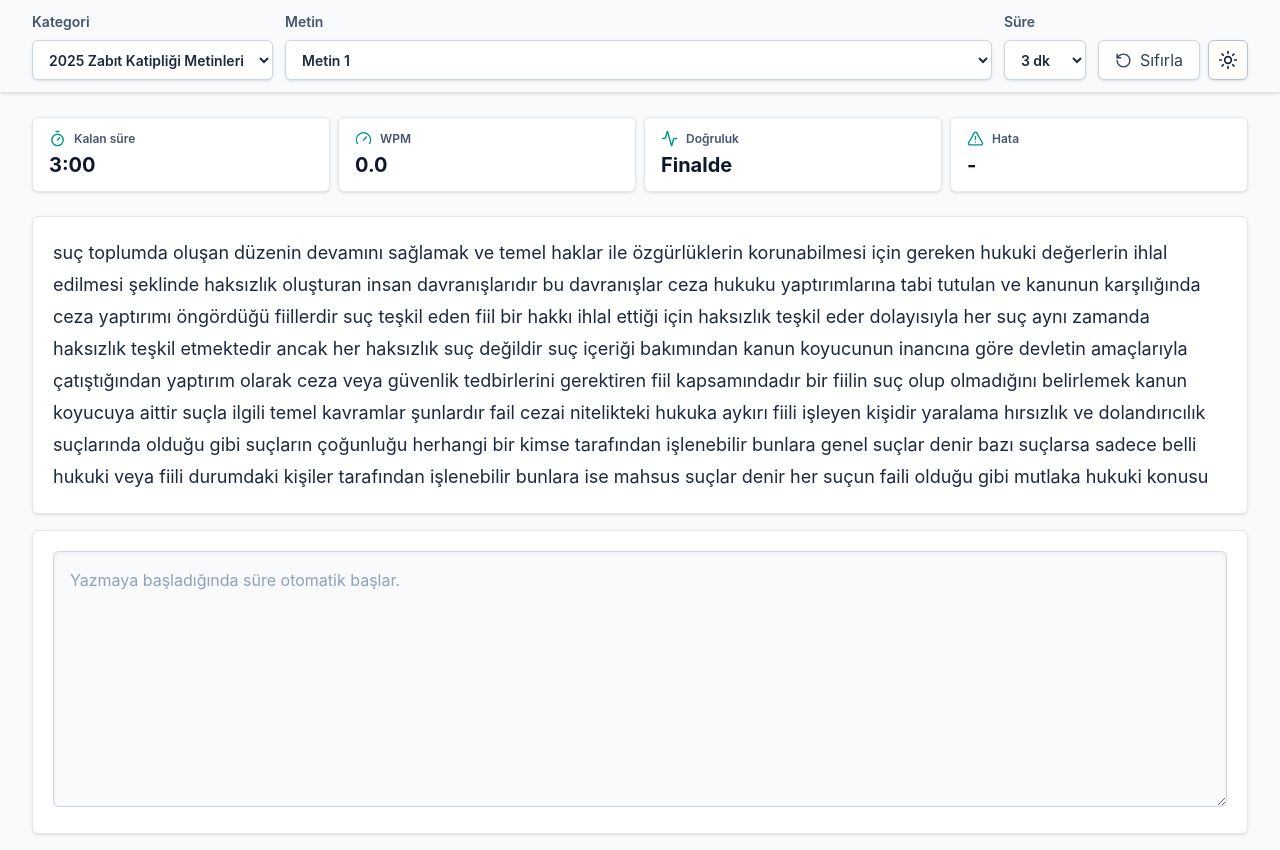
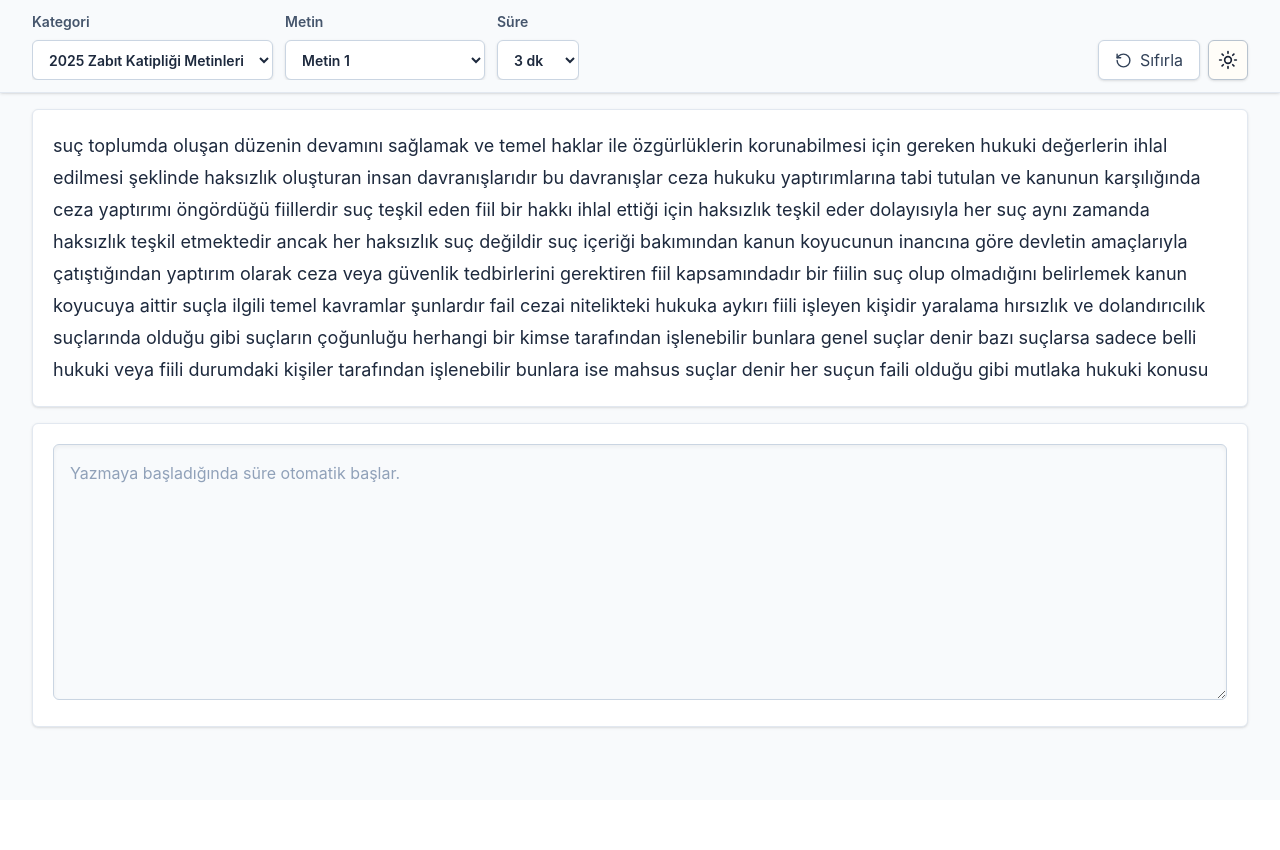
Before and after one commit to pikachutr01/typing, a React (Vite) app: page / in a window 1280 px wide. After the commit the page ends 800 px from the top, so only its background shows below. Built offline with nearby package versions, Linux system fonts and the light colour scheme.

Commit message:
Düzenlemeler

```diff
--- a/src/App.tsx
+++ b/src/App.tsx
@@ -5,7 +5,7 @@ import { SettingsPanel } from './components/SettingsPanel'
 import { TypingWorkspace } from './components/TypingWorkspace'
 import { typingTexts } from './data/texts'
 import type { DurationMinutes, TestStatus } from './types/typing'
-import { calculateGrossWpm, calculateTypingResult } from './utils/calculateMetrics'
+import { calculateTypingResult } from './utils/calculateMetrics'
 import { diffText } from './utils/diffText'
 import { getReachedExpectedText } from './utils/evaluateExamRules'
 import { getTestHistory, saveTestHistory } from './utils/history'
@@ -38,6 +38,7 @@ function App() {
   const [remainingSeconds, setRemainingSeconds] = useState(durationMinutes * 60)
   const [hasSavedResult, setHasSavedResult] = useState(false)
   const [isHistoryModalOpen, setIsHistoryModalOpen] = useState(false)
+  const [isFocused, setIsFocused] = useState(false)
   const inputRef = useRef<HTMLTextAreaElement>(null)
 
   const selectedText = useMemo(
@@ -219,15 +220,18 @@ function App() {
     }
   }, [status, result, selectedTextId, durationMinutes, hasSavedResult])
 
+  useEffect(() => {
+    document.title = selectedText ? `${selectedText.title} - Hızlı Klavye Sınavı` : 'Hızlı Klavye Sınavı'
+  }, [selectedText])
+
   const history = useMemo(
     () => getTestHistory(selectedTextId, durationMinutes),
     [selectedTextId, durationMinutes, hasSavedResult, isHistoryModalOpen]
   )
 
-  const provisionalWpm =
-    result?.wpm ?? calculateGrossWpm(inputValue.length, Math.max(elapsedSeconds, 1))
   const errorCount =
     result === undefined ? undefined : result.wordErrorCount
+  const isZenMode = status !== 'finished' && (isFocused || status === 'running')
 
   return (
     <div className="min-h-screen bg-slate-50 text-slate-800 transition-colors duration-200 dark:bg-slate-950 dark:text-slate-100">
@@ -245,15 +249,17 @@ function App() {
         onCategoryChange={handleCategoryChange}
         hasHistory={history.length > 0}
         onShowHistory={() => setIsHistoryModalOpen(true)}
+        isZenMode={isZenMode}
+        remainingSeconds={remainingSeconds}
       />
 
       <main className="mx-auto grid w-full max-w-7xl gap-4 px-4 py-4 sm:px-6 lg:px-8">
-        <MetricStrip
-          remainingSeconds={remainingSeconds}
-          wpm={provisionalWpm}
-          accuracy={result?.accuracy}
-          errorCount={errorCount}
-        />
+        {!isZenMode && status === 'finished' && (
+          <MetricStrip
+            accuracy={result?.accuracy}
+            errorCount={errorCount}
+          />
+        )}
 
         {result === undefined ? (
           <TypingWorkspace
@@ -263,6 +269,8 @@ function App() {
             status={status}
             onInputChange={handleInputChange}
             onTypingKeyDown={handleTypingKeyDown}
+            onFocus={() => setIsFocused(true)}
+            onBlur={() => setIsFocused(false)}
           />
         ) : (
           <ResultPanel result={result} />
--- a/src/components/MetricStrip.tsx
+++ b/src/components/MetricStrip.tsx
@@ -1,39 +1,18 @@
-import { Activity, Gauge, Timer, TriangleAlert } from 'lucide-react'
+import { Activity, TriangleAlert } from 'lucide-react'
 
 type MetricStripProps = {
-  remainingSeconds: number
-  wpm: number
   accuracy?: number
   errorCount?: number
 }
 
-function formatTime(totalSeconds: number) {
-  const minutes = Math.floor(totalSeconds / 60)
-  const seconds = totalSeconds % 60
-
-  return `${minutes}:${seconds.toString().padStart(2, '0')}`
-}
-
 export function MetricStrip({
-  remainingSeconds,
-  wpm,
   accuracy,
   errorCount,
 }: MetricStripProps) {
   const metrics = [
     {
-      label: 'Kalan süre',
-      value: formatTime(remainingSeconds),
-      icon: Timer,
-    },
-    {
-      label: 'WPM',
-      value: wpm.toFixed(1),
-      icon: Gauge,
-    },
-    {
       label: 'Doğruluk',
-      value: accuracy === undefined ? 'Finalde' : `%${accuracy.toFixed(1)}`,
+      value: accuracy === undefined ? '-' : `%${accuracy.toFixed(1)}`,
       icon: Activity,
     },
     {
@@ -44,7 +23,7 @@ export function MetricStrip({
   ]
 
   return (
-    <section className="sticky top-[237px] z-10 grid gap-2 bg-slate-50/95 py-2 backdrop-blur transition-colors duration-200 dark:bg-slate-950/95 sm:top-[189px] sm:grid-cols-2 md:top-[185px] lg:top-[65px] lg:grid-cols-4">
+    <section className="sticky top-[237px] z-10 grid gap-2 bg-slate-50/95 py-2 backdrop-blur transition-colors duration-200 dark:bg-slate-950/95 sm:top-[189px] sm:grid-cols-2 md:top-[185px] lg:top-[65px] lg:grid-cols-2">
       {metrics.map((metric) => {
         const Icon = metric.icon
 
--- a/src/components/ResultPanel.tsx
+++ b/src/components/ResultPanel.tsx
@@ -10,7 +10,6 @@ export function ResultPanel({ result }: ResultPanelProps) {
     {
       label: 'Doğru kelime',
       value: result.correctWords,
-      detail: `${result.wordsPerMinute.toFixed(1)} kelime/dk`,
     },
     {
       label: 'Kelime hatası',
--- a/src/components/SettingsPanel.tsx
+++ b/src/components/SettingsPanel.tsx
@@ -1,6 +1,7 @@
-import { RotateCcw, Square, BarChart2 } from 'lucide-react'
+import { RotateCcw, Square, BarChart2, Clock } from 'lucide-react'
 import type { DurationMinutes, TestStatus, TypingText } from '../types/typing'
 import { ThemeToggle } from './ThemeToggle'
+import { motion, AnimatePresence } from 'framer-motion'
 
 type SettingsPanelProps = {
   texts: TypingText[]
@@ -16,6 +17,8 @@ type SettingsPanelProps = {
   onCategoryChange: (category: string) => void
   hasHistory: boolean
   onShowHistory: () => void
+  isZenMode?: boolean
+  remainingSeconds?: number
 }
 
 const durations: DurationMinutes[] = [1, 3, 5, 7, 10]
@@ -36,12 +39,27 @@ export function SettingsPanel({
   onCategoryChange,
   hasHistory,
   onShowHistory,
+  isZenMode = false,
+  remainingSeconds = 0,
 }: SettingsPanelProps) {
   const isRunning = status === 'running'
 
+  const formattedRemainingTime = `${Math.floor(remainingSeconds / 60)}:${String(
+    remainingSeconds % 60,
+  ).padStart(2, '0')}`
+
   return (
-    <section className="sticky top-0 z-20 border-b border-slate-200 bg-slate-50/95 shadow-sm backdrop-blur transition-colors duration-200 dark:border-slate-800 dark:bg-slate-950/95">
+    <section className="sticky top-0 z-20 border-b border-slate-200 bg-slate-50/95 shadow-sm backdrop-blur transition-colors duration-200 dark:border-slate-800 dark:bg-slate-950/95 overflow-hidden">
       <div className="mx-auto flex flex-wrap w-full max-w-7xl items-end gap-3 px-4 py-3 sm:px-6 lg:px-8">
+
+        <AnimatePresence>
+          {!isZenMode && (
+            <motion.div
+              initial={{ height: 0, opacity: 0, marginTop: 0 }}
+              animate={{ height: 'auto', opacity: 1, marginTop: 0 }}
+              exit={{ height: 0, opacity: 0, marginTop: -8 }}
+              className="flex flex-wrap w-full lg:w-auto items-end gap-3 overflow-hidden"
+            >
               <label className="grid gap-2 text-sm font-semibold text-slate-600 dark:text-slate-400">
                 Kategori
                 <select
@@ -91,8 +109,28 @@ export function SettingsPanel({
                   ))}
                 </select>
               </label>
+            </motion.div>
+          )}
+        </AnimatePresence>
 
-        <div className="flex gap-2">
+        <div className="flex flex-1 justify-end items-center gap-2">
+          {/* Zen Mode Timer */}
+          <AnimatePresence>
+            {isZenMode && (
+              <motion.div
+                initial={{ opacity: 0, x: -10 }}
+                animate={{ opacity: 1, x: 0 }}
+                exit={{ opacity: 0, x: -10 }}
+                className="flex items-center gap-2 mr-auto"
+              >
+                <div className="flex items-center gap-1.5 rounded-md bg-teal-100 px-3 py-1.5 text-sm font-bold text-teal-800 dark:bg-teal-900/50 dark:text-teal-300">
+                  <Clock size={16} />
+                  <span>{formattedRemainingTime}</span>
+                </div>
+              </motion.div>
+            )}
+          </AnimatePresence>
+
           {isRunning && (
             <button
               type="button"
--- a/src/components/TypingWorkspace.tsx
+++ b/src/components/TypingWorkspace.tsx
@@ -7,6 +7,8 @@ type TypingWorkspaceProps = {
   status: TestStatus
   onInputChange: (value: string) => void
   onTypingKeyDown: (key: string) => void
+  onFocus?: () => void
+  onBlur?: () => void
 }
 
 function clamp(value: number, min: number, max: number) {
@@ -32,7 +34,7 @@ function getCharacterRect(container: HTMLDivElement, characterIndex: number) {
 
 export const TypingWorkspace = forwardRef<HTMLTextAreaElement, TypingWorkspaceProps>(
   function TypingWorkspace(
-    { targetText, inputValue, status, onInputChange, onTypingKeyDown },
+    { targetText, inputValue, status, onInputChange, onTypingKeyDown, onFocus, onBlur },
     ref,
   ) {
     const textScrollRef = useRef<HTMLDivElement>(null)
@@ -131,6 +133,8 @@ export const TypingWorkspace = forwardRef<HTMLTextAreaElement, TypingWorkspacePr
             disabled={status === 'finished'}
             placeholder="Yazmaya başladığında süre otomatik başlar."
             spellCheck={false}
+            onFocus={onFocus}
+            onBlur={onBlur}
             onKeyDown={(event) => onTypingKeyDown(event.key)}
             onChange={(event) => onInputChange(event.target.value)}
           />
--- a/src/types/typing.ts
+++ b/src/types/typing.ts
@@ -20,11 +20,9 @@ export type DiffSegment = {
 }
 
 export type TypingResult = {
-  wpm: number
   accuracy: number
   totalKeystrokes: number
   keystrokesPerMinute: number
-  wordsPerMinute: number
   wordErrorCount: number
   skippedWords: number
   extraSpaceErrors: number
--- a/src/utils/calculateMetrics.ts
+++ b/src/utils/calculateMetrics.ts
@@ -12,11 +12,7 @@ function sumSegmentText(
   return segments.reduce((total, segment) => total + selector(segment).length, 0)
 }
 
-export function calculateGrossWpm(typedChars: number, elapsedSeconds: number) {
-  const elapsedMinutes = Math.max(elapsedSeconds / 60, 1 / 60)
 
-  return roundMetric(typedChars / 5 / elapsedMinutes)
-}
 
 export function calculateTypingResult(
   expectedText: string,
@@ -70,11 +66,9 @@ export function calculateTypingResult(
       : roundMetric((examEvaluation.correctWords / evaluatedWordCount) * 100)
 
   return {
-    wpm: calculateGrossWpm(correctChars, elapsedSeconds),
     accuracy,
     totalKeystrokes,
     keystrokesPerMinute: roundMetric(totalKeystrokes / elapsedMinutes),
-    wordsPerMinute: roundMetric(examEvaluation.correctWords / elapsedMinutes),
     wordErrorCount: examEvaluation.wordErrorCount,
     skippedWords: examEvaluation.skippedWords,
     extraSpaceErrors: examEvaluation.extraSpaceErrors,
```
Also changed, not shown: src/components/HistoryModal.tsx (+22 -6 lines), 1 other file (tests, documents, lock files or other folders). Lines whose indentation alone changed are shown as unchanged.
